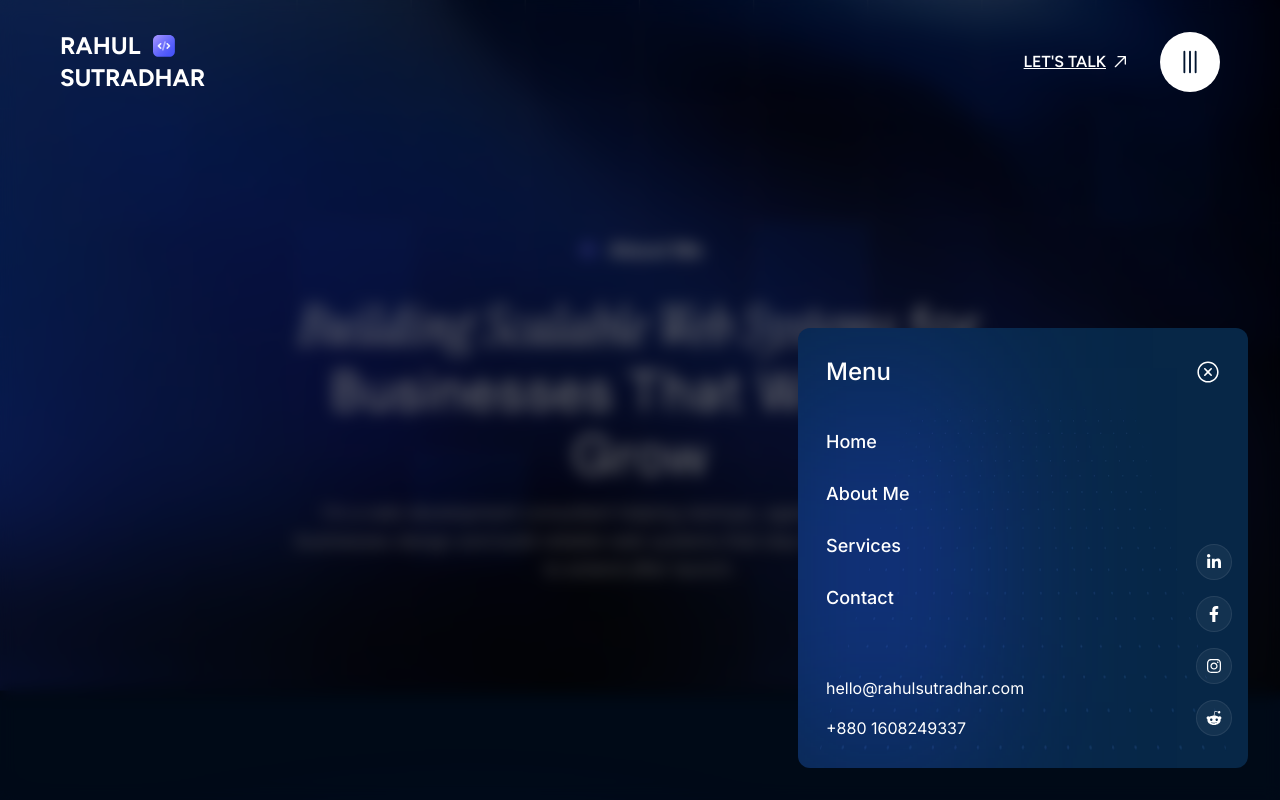
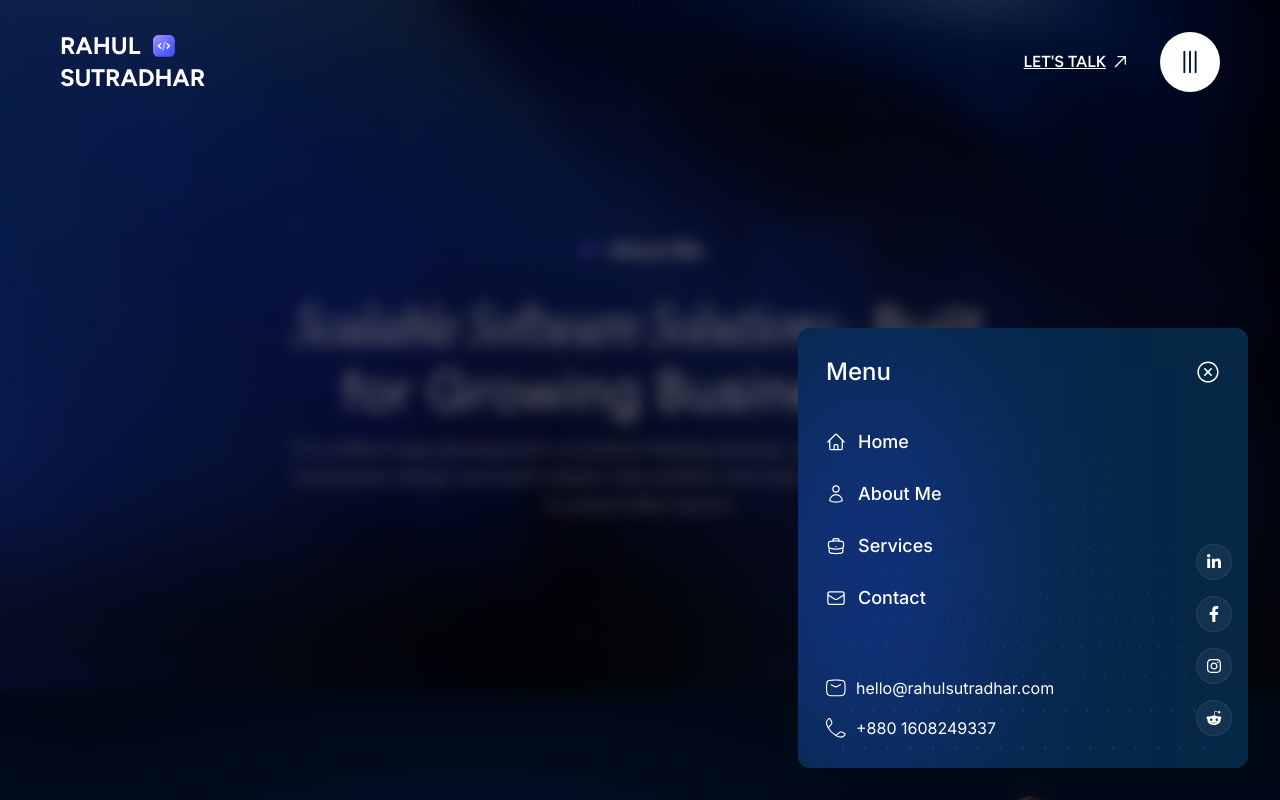
Before and after one commit to rahulsd380/Rahul-Sutradhar---Portfolio-Client, a Next.js app: page /about-me in a window 1280 px wide. Both pictures are taken after a click on the button "Open menu". Shown: the top 800 px of the page. Built offline with nearby package versions, Linux system fonts and the light colour scheme.

Commit message:
Refactored contact me section

```diff
--- a/src/app/(commonLayout)/about-me/page.tsx
+++ b/src/app/(commonLayout)/about-me/page.tsx
@@ -24,9 +24,9 @@ const AboutMePage = () => {
     <div>
       <HeroSection
         subHeading="About Me"
-        styledHeading="Building Scalable Web Systems"
-        heading="for Businesses That Want to Grow"
-        description="I’m a web development consultant helping startups, agencies, and growing businesses design and build reliable web systems that stay fast, stable, and easy to extend after launch."
+        styledHeading="Scalable Software Solutions-"
+        heading="Built for Growing Businesses"
+        description="I’m a Web & App development consultant helping startups, agencies, and growing businesses design and build reliable web systems that stay fast, stable, and easy to extend after launch."
       />
       <AboutMe />
       <MissionAndVision />
--- a/src/app/(commonLayout)/contact-me/page.tsx
+++ b/src/app/(commonLayout)/contact-me/page.tsx
@@ -22,10 +22,7 @@ const ContactMePage = () => {
         heading="or need help?"
       />
       <ContactMe />
-     <FAQ
-  data={contactFaq}
-  heading="Before You Reach Out"
-/>
+      <FAQ data={contactFaq} heading="Before You Reach Out" />
       {/* <Testimonial /> */}
       <ProfileOverview />
     </div>
--- a/src/components/AboutMePage/AboutMe/AboutMe.tsx
+++ b/src/components/AboutMePage/AboutMe/AboutMe.tsx
@@ -88,7 +88,7 @@ const AboutMe = () => {
               variants={textVariants}
               className="text-sm md:text-lg lg:text-sm xl:text-lg text-white font-Inter mt-8 leading-relaxed"
             >
-              I’m Rahul — a web developer and technical consultant who works with founders, startups, and growing businesses that need systems they can rely on long after launch.
+              I’m Rahul — a Web & App developer and technical consultant who works with founders, startups, and growing businesses that need systems they can rely on long after launch.
               <br />
               <br />
             </motion.p>
--- a/src/components/AboutMePage/WorkExperience/WorkExperience.tsx
+++ b/src/components/AboutMePage/WorkExperience/WorkExperience.tsx
@@ -3,7 +3,7 @@ import Container from "@/components/Reusable/Container/Container";
 import Heading from "@/components/Reusable/Heading/Heading";
 import ExperienceCard from "./ExperienceCard";
 import { ReactNode } from "react";
-import { motion } from 'framer-motion';
+import { motion } from "framer-motion";
 
 export type TJobDetail = {
   label: string;
@@ -23,17 +23,17 @@ const WorkExperience = () => {
   const experiences = [
     {
       id: 1,
-      companyName: "NeonShark",
-      companyOverview: "Award-winning client projects and scalable systems.",
-      employmentPeriod: "Jan 2025 — Present",
+      companyName: "MITRA Consultancy",
+      companyOverview: "From Code to Compliance & Training Solutions",
+      employmentPeriod: "February 2025 — Present",
       jobDetails: [
         { label: "Position", value: "Full Stack Developer" },
         { label: "Location", value: "India (Remote)" },
         { label: "Industry", value: "Consulting · Software" },
         {
           label: "Website",
-          value: "www.mitrconsultancy.com",
-          href: "https://www.mitrconsultancy.com",
+          value: "www.mitraconsultancy.co.in",
+          href: "https://www.mitraconsultancy.co.in",
         },
       ],
       description: (
@@ -46,6 +46,63 @@ const WorkExperience = () => {
         </span>
       ),
     },
+    {
+      id: 2,
+      companyName: "NeonShark",
+      companyOverview: "Software & Marketing Solutions Company",
+      employmentPeriod: "May 2024 — January 2025",
+      jobDetails: [
+        { label: "Position", value: "Frontend Developer" },
+        { label: "Location", value: "Remote" },
+        { label: "Industry", value: "Software · Marketing" },
+        {
+          label: "Website",
+          value: "www.neonshark.co.in",
+          href: "https://neonshark.co.in",
+        },
+      ],
+      description: (
+        <span>
+          Built and maintained responsive, high-performance web interfaces for
+          client applications. Focused on clean UI architecture, reusable
+          components, and smooth user experiences.
+          <br />
+          <br />
+          Worked primarily with React, Next.js, Tailwind CSS, and Redux, while
+          also contributing to backend API integration using Express.js to
+          support full-stack functionality.
+        </span>
+      ),
+    },
+
+    {
+      id: 3,
+      companyName: "NeonShark",
+      companyOverview: "Software & Marketing Solutions Company",
+      employmentPeriod: "February 2024 — May 2024",
+      jobDetails: [
+        { label: "Position", value: "Frontend Developer Intern" },
+        { label: "Location", value: "Remote" },
+        { label: "Industry", value: "Software · Marketing" },
+        {
+          label: "Website",
+          value: "www.neonshark.co.in",
+          href: "https://neonshark.co.in",
+        },
+      ],
+      description: (
+        <span>
+          During my internship, I assisted in developing responsive front-end
+          components and features for web applications. I focused on building
+          reusable React components, styling with Tailwind CSS, and integrating
+          with existing Next.js projects.
+          <br />
+          <br />
+          This role gave me hands-on experience with Redux state management and
+          working in a remote, collaborative environment.
+        </span>
+      ),
+    },
   ];
   return (
     <div className="py-[100px] relative overflow-hidden">
@@ -53,7 +110,7 @@ const WorkExperience = () => {
       <motion.div
         animate={{
           scale: [1, 1.2, 1],
-          opacity: [0.3, 0.6, 0.3]
+          opacity: [0.3, 0.6, 0.3],
         }}
         transition={{ duration: 8, repeat: Infinity, ease: "easeInOut" }}
         className="size-[250px] md:size-[344px] rounded-full bg-primary-10 left-0 top-20 absolute blur-[100px] -z-10"
--- a/src/components/ContactMePage/FAQ/FAQ.tsx
+++ b/src/components/ContactMePage/FAQ/FAQ.tsx
@@ -61,12 +61,13 @@ const FAQ = ({
           initial="hidden"
           whileInView="visible"
           viewport={{ once: true, amount: 0.2 }}
-          className="bg-neutral-85 border border-neutral-35/20 p-5 md:p-8 lg:p-12 rounded-xl mt-13 lg:mt-[70px] relative overflow-hidden"
+          className="bg-neutral-85 border border-neutral-35/20 shadow-primary-10 p-5 md:p-8 lg:p-12 rounded-xl mt-13 lg:mt-[70px] relative overflow-hidden"
         >
+          <div className="size-[250px] bg-gradient-step-card opacity-30 rounded-full blur-[48px] absolute right-0 top-0"></div>
           <motion.div
             animate={{ scale: [1, 1.1, 1], opacity: [0.4, 0.6, 0.4] }}
             transition={{ duration: 10, repeat: Infinity }}
-            className="absolute inset-0 bg-primary-30/40 blur-[100px]"
+            className="absolute inset-0 bg-primary-30/40 blur-[300px]"
           />
 
           <div className="flex flex-col gap-5 relative z-10">
@@ -87,7 +88,7 @@ const FAQ = ({
                     onClick={() =>
                       setActiveIndex(isOpen ? null : index)
                     }
-                    className="flex w-full items-center justify-between py-2 text-left"
+                    className="flex w-full items-center justify-between py-2 text-left cursor-pointer"
                   >
                     <h2 className="font-semibold text-white text-sm md:text-base">
                       {item.title}
@@ -97,9 +98,7 @@ const FAQ = ({
                       transition={{ type: "spring", stiffness: 300 }}
                     >
                       <FaPlus
-                        className={`text-xl ${
-                          isOpen ? "text-primary-10" : "text-white"
-                        }`}
+                        className={`text-xl text-white`}
                       />
                     </motion.span>
                   </button>
--- a/src/components/Shared/Navbar/Menu.tsx
+++ b/src/components/Shared/Navbar/Menu.tsx
@@ -4,7 +4,13 @@ import Link from "next/link";
 import { socialMedia } from "@/data/footer.data";
 import { motion } from "framer-motion";
 import Image from "next/image";
-import { IMAGES } from "../../../../public/assets";
+import { ICONS, IMAGES } from "../../../../public/assets";
+import {
+  HiOutlineHome,
+  HiOutlineUser,
+  HiOutlineBriefcase,
+  HiOutlineEnvelope,
+} from "react-icons/hi2";
 
 interface MenuProps {
   closeMenu: () => void;
@@ -15,28 +21,30 @@ const Menu = ({ closeMenu }: MenuProps) => {
     {
       label: "Home",
       path: "/",
+      icon: HiOutlineHome,
     },
     {
       label: "About Me",
       path: "/about-me",
+      icon: HiOutlineUser,
     },
     // {
     //   label: "Portfolio",
-    //   path: "/portfolio",
+    //   path: "/about-me",
+    //   icon: HiOutlineUser,
     // },
     {
       label: "Services",
       path: "/services",
+      icon: HiOutlineBriefcase,
     },
-    // {
-    //   label: "Blog",
-    //   path: "/blog",
-    // },
     {
       label: "Contact",
       path: "/contact-me",
+      icon: HiOutlineEnvelope,
     },
   ];
+
   return (
     <div className="bg-neutral-55 rounded-xl p-7 w-[350px] md:w-[450px] relative font-Inter overflow-hidden">
       <Image
@@ -59,22 +67,27 @@ const Menu = ({ closeMenu }: MenuProps) => {
       </div>
 
       <div className="flex flex-col gap-2 mt-8 relative">
-        {navlinks?.map((item, index) => (
+        {navlinks?.map((item, index) => {
+          const Icon = item.icon;
+
+          return (
             <motion.div
-            key={item?.label}
+              key={item.label}
               initial={{ opacity: 0, x: 20 }}
               animate={{ opacity: 1, x: 0 }}
               transition={{ delay: index * 0.05 }}
             >
               <Link
-              href={item?.path}
-              className="text-white hover:text-primary-25 text-lg font-medium transition-colors duration-300 block py-2"
+                href={item.path}
                 onClick={closeMenu}
+                className="flex items-center gap-3 text-white hover:text-primary-25 text-lg font-medium transition-colors duration-300 py-2"
               >
-              {item?.label}
+                <Icon className="text-xl" />
+                <span>{item.label}</span>
               </Link>
             </motion.div>
-        ))}
+          );
+        })}
       </div>
 
       <div className="space-y-4 flex flex-col mt-14 relative">
@@ -83,8 +96,9 @@ const Menu = ({ closeMenu }: MenuProps) => {
           animate={{ opacity: 1, y: 0 }}
           transition={{ delay: 0.4 }}
           href="mailto:hello@rahulsutradhar.com"
-          className="text-white hover:underline transition-colors duration-300"
+          className="text-white hover:underline transition-colors duration-300 flex items-center gap-2.5"
         >
+          <Image src={ICONS.email} alt={""} className="size-5" />
           hello@rahulsutradhar.com
         </motion.a>
         <motion.a
@@ -92,8 +106,9 @@ const Menu = ({ closeMenu }: MenuProps) => {
           animate={{ opacity: 1, y: 0 }}
           transition={{ delay: 0.45 }}
           href="tel:+8801608249337"
-          className="text-white hover:underline transition-colors duration-300"
+          className="text-white hover:underline transition-colors duration-300 flex items-center gap-2.5"
         >
+          <Image src={ICONS.call} alt={""} className="size-5" />
           +880 1608249337
         </motion.a>
       </div>
```
Also changed, not shown: src/components/ContactMePage/ContactMe/ContactMe.tsx (+18 -14 lines). Lines whose indentation alone changed are shown as unchanged.
